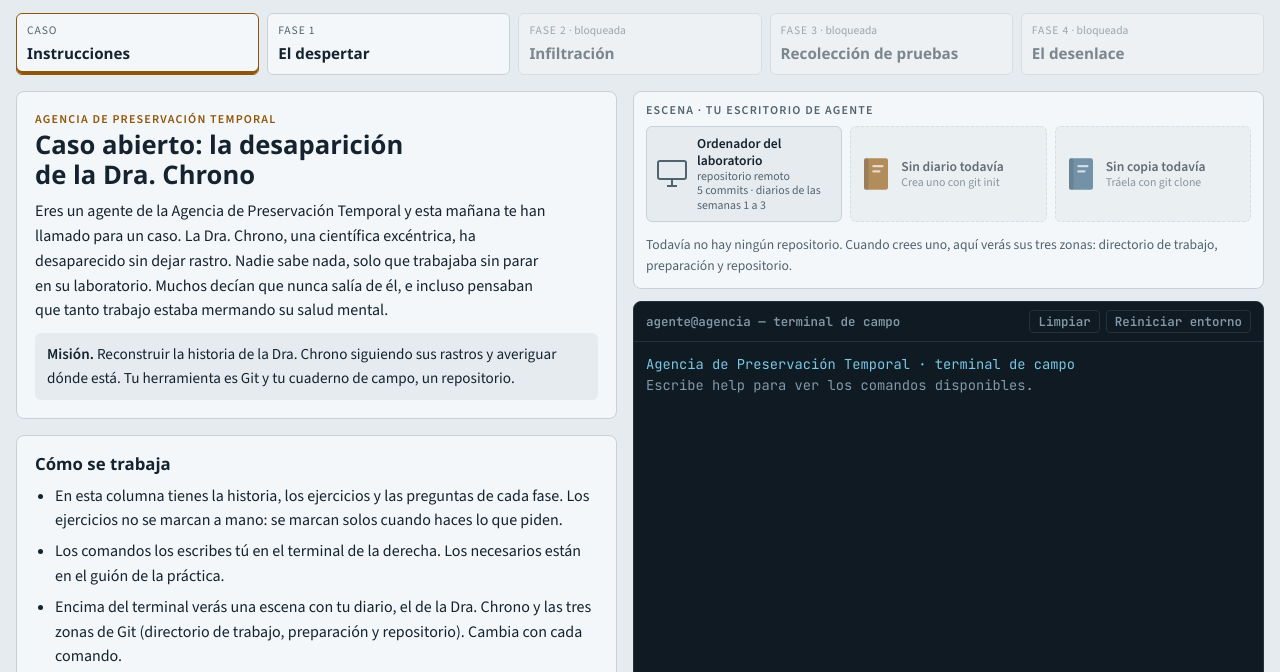
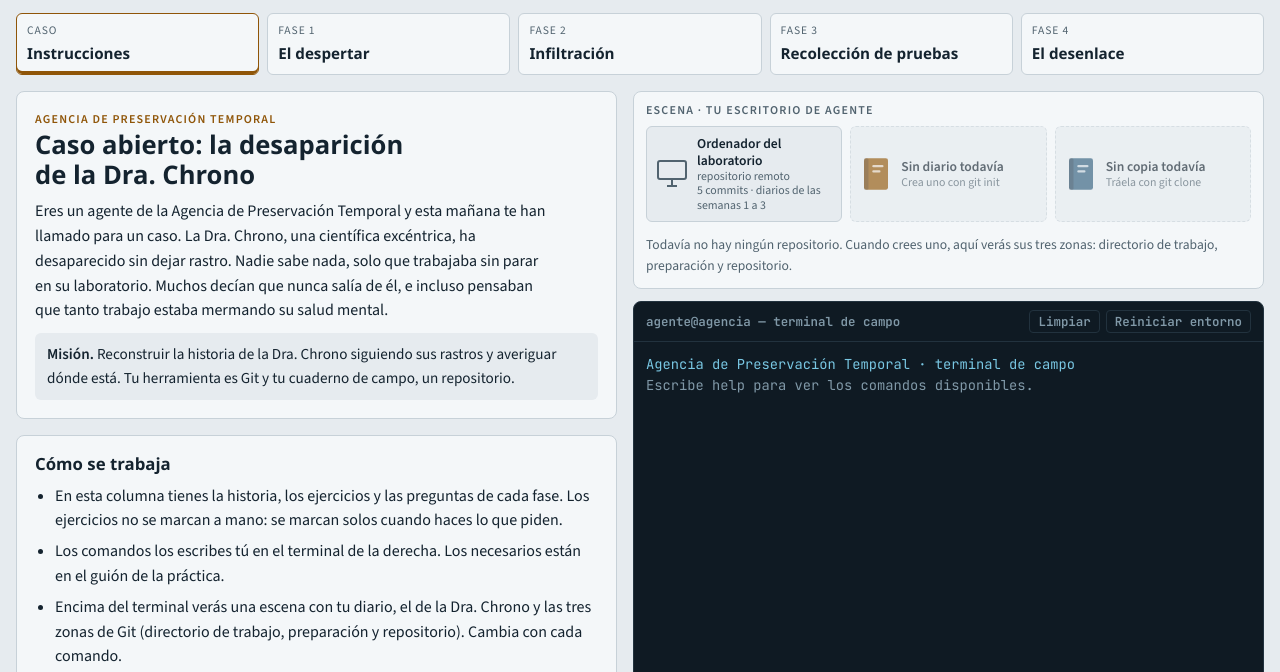
Before and after one commit to JuanNeva/simulador-git, a plain HTML site: page index.html in a window 1280 px wide. Shown: the part 121-793 px from the top of the page. Drawn offline with nearby package versions, Linux system fonts and the light colour scheme; a web font is replaced by a local one.

Commit message:
fix: cambio de fase sin completar todas las tareas

```diff
--- a/index.html
+++ b/index.html
@@ -441,7 +441,7 @@ document.addEventListener('visibilitychange',()=>{if(document.hidden&&cloud.ref)
 function welcome(){out('Agencia de Preservación Temporal · terminal de campo','n');out('Escribe help para ver los comandos disponibles.','dim');out('')}
 function renderRing(){const items=STEPS.filter(s=>isDone(s)).length+QS.filter(qDone).length,tot=STEPS.length+QS.length,pct=items/tot,C=2*Math.PI*22;let t='';for(let i=0;i<12;i++){const a=i*Math.PI/6,x1=28+Math.sin(a)*25.5,y1=28-Math.cos(a)*25.5,x2=28+Math.sin(a)*27.5,y2=28-Math.cos(a)*27.5;t+=`<line x1="${x1.toFixed(1)}" y1="${y1.toFixed(1)}" x2="${x2.toFixed(1)}" y2="${y2.toFixed(1)}" stroke="var(--line)" stroke-width="1.5"/>`}
  $('ring').innerHTML=`<svg width="56" height="56" viewBox="0 0 56 56" role="img" aria-label="${items} de ${tot} tareas">${t}<circle cx="28" cy="28" r="22" fill="none" stroke="var(--line)" stroke-width="4"/><circle cx="28" cy="28" r="22" fill="none" stroke="var(--accent)" stroke-width="4" stroke-linecap="round" stroke-dasharray="${(C*pct).toFixed(1)} ${C.toFixed(1)}" transform="rotate(-90 28 28)"/></svg><span><span class="sc"><b>${fmt(score())}</b> / 10</span>${items}/${tot} tareas</span>`}
-const unlocked=n=>n<=1||isStaff()||phaseDone(n-1);
+const unlocked=n=>true;
 function renderPhases(){$('phases').innerHTML=`<button type="button" class="ph" role="tab" data-ph="0" aria-selected="${S.view===0}"><small>Caso</small><span>Instrucciones</span></button>`+PH.map((p,i)=>{const n=i+1,lock=!unlocked(n),dn=phaseDone(n);return `<button type="button" class="ph${dn?' done':''}" role="tab" data-ph="${n}" aria-selected="${S.view===n}" ${lock?'disabled':''}><small>Fase ${n}</small><span>${p.n}</span></button>`}).join('')+(isStaff()?`<button type="button" class="ph" role="tab" data-ph="5" aria-selected="${S.view===5}"><small>Profesorado</small><span>Resultados</span></button>`:'')}
 function ptsText(s){return isDone(s)?'+'+fmt(stepPts(s))+' pts':S.hints[s.id]?fmt(STEP_W/2)+' pts (con pista)':fmt(STEP_W)+' pts'}
 function stepExtra(s){
```
